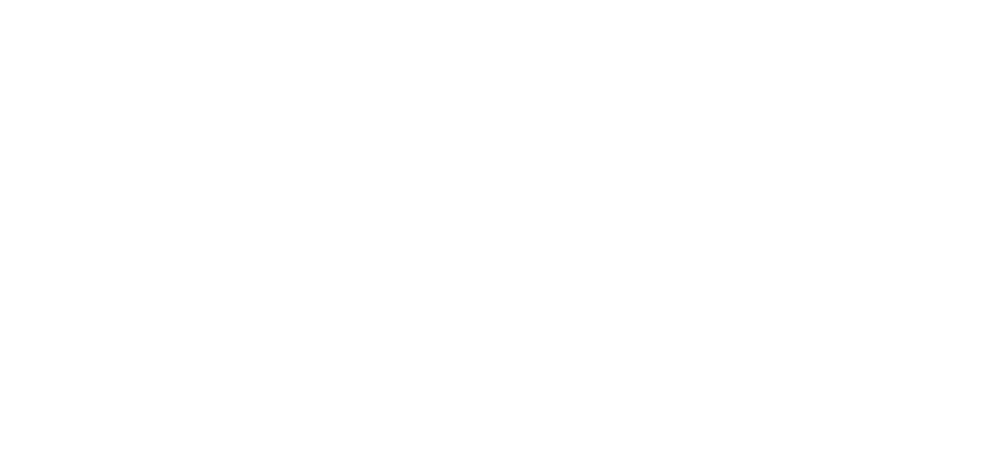
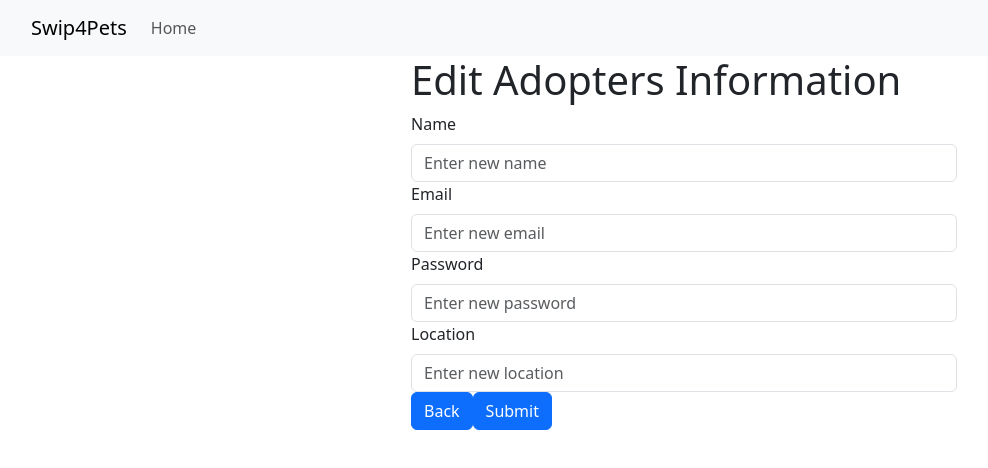
Before and after one commit to DresdenL/CS467-Animal-Adoption, a React (Create React App) app in the folder swipe4pets/: page /EditAdopter in a window 1280 px wide. Before the commit this address had no page. Shown: the top 468 px of the page, without its empty margins (51-1039 px from the left). Built offline with nearby package versions, Linux system fonts and the light colour scheme.

Commit message:
adopter front-end

```diff
--- a/swipe4pets/src/App.js
+++ b/swipe4pets/src/App.js
@@ -1,22 +1,22 @@
-import './App.css'
-import { useState } from 'react';
-import { BrowserRouter as Router, Routes, Route } from 'react-router-dom';
-import ShelterHome from './pages/shelter/ShelterHome';
-import DeleteAlert from './pages/shelter/DeleteAlert';
-import ManageShelterAccount from './pages/shelter/ManageShelterAccount';
-import ManageProfile from './pages/shelter/ManageProfile';
-import ViewProfile from './pages/shelter/ViewProfile';
-import AdopterHome from './pages/adopter/AdopterHome';
-import Home from './pages/Home';
-import CreateProfile from './pages/shelter/CreateProfile';
-import Login from './pages/Login';
-import SignupPt1 from './pages/signup/SignupPt1';
-import ShelterSignup from './pages/signup/ShelterSignup';
-import AdopterSignUp from './pages/signup/AdopterSignup';
+import "./App.css";
+import { useState } from "react";
+import { BrowserRouter as Router, Routes, Route } from "react-router-dom";
+import ShelterHome from "./pages/shelter/ShelterHome";
+import DeleteAlert from "./pages/shelter/DeleteAlert";
+import ManageShelterAccount from "./pages/shelter/ManageShelterAccount";
+import ManageProfile from "./pages/shelter/ManageProfile";
+import ViewProfile from "./pages/shelter/ViewProfile";
+import AdopterHome from "./pages/adopter/AdopterHome";
+import EditAdopter from "./pages/adopter/EditAdopter";
+import Home from "./pages/Home";
+import CreateProfile from "./pages/shelter/CreateProfile";
+import Login from "./pages/Login";
+import SignupPt1 from "./pages/signup/SignupPt1";
+import ShelterSignup from "./pages/signup/ShelterSignup";
+import AdopterSignUp from "./pages/signup/AdopterSignup";
 import SwipeProfiles from "./pages/adopter/SwipeProfiles.jsx";
 import BackendTest from "./Components/BackEndTest/BackendTest";
-import SignupComplete from './pages/signup/SignupComplete';
-
+import SignupComplete from "./pages/signup/SignupComplete";
 
 export default function App() {
   const [apiResponse, setApiResponse] = useState({});
@@ -25,23 +25,35 @@ export default function App() {
     <div>
       <Router>
         <Routes>
-          <Route exact path="/" element={<Home />} />
-          <Route exact path="ShelterHome" element={<ShelterHome />} />
-          <Route exact path="ManageShelterAccount" element={<ManageShelterAccount />} />
-          <Route exact path="DeleteAlert" element={<DeleteAlert />} />
-          <Route exact path="CreateProfile" element={<CreateProfile />} />
-          <Route exact path="ManageProfile" element={<ManageProfile />} />
-          <Route exact path="ViewProfile" element={<ViewProfile />} />
-          <Route exact path="AdopterHome" element={<AdopterHome />} />
-          <Route exact path="SignupComplete" element={<SignupComplete />} />
+          <Route exact path='/' element={<Home />} />
+          <Route exact path='ShelterHome' element={<ShelterHome />} />
+          <Route
+            exact
+            path='ManageShelterAccount'
+            element={<ManageShelterAccount />}
+          />
+          <Route exact path='DeleteAlert' element={<DeleteAlert />} />
+          <Route exact path='CreateProfile' element={<CreateProfile />} />
+          <Route exact path='ManageProfile' element={<ManageProfile />} />
+          <Route exact path='ViewProfile' element={<ViewProfile />} />
+          <Route exact path='AdopterHome' element={<AdopterHome />} />
+          <Route exact path='EditAdopter' element={<EditAdopter />} />
+          <Route exact path='SignupComplete' element={<SignupComplete />} />
           <Route exact path='SwipeProfiles' element={<SwipeProfiles />} />
-          <Route exact path="Login" element={<Login />} />
-          <Route exact path="Signup" element={<SignupPt1 />} />
-          <Route exact path="sheltersignup" element={<ShelterSignup />} />
-          <Route exact path="adoptersignup" element={<AdopterSignUp />} />
-          <Route exact path="backendtest" element={<BackendTest
-            apiResponse={apiResponse}
-            setApiResponse={setApiResponse} />} />
+          <Route exact path='Login' element={<Login />} />
+          <Route exact path='Signup' element={<SignupPt1 />} />
+          <Route exact path='sheltersignup' element={<ShelterSignup />} />
+          <Route exact path='adoptersignup' element={<AdopterSignUp />} />
+          <Route
+            exact
+            path='backendtest'
+            element={
+              <BackendTest
+                apiResponse={apiResponse}
+                setApiResponse={setApiResponse}
+              />
+            }
+          />
         </Routes>
       </Router>
     </div>
--- a/swipe4pets/src/Components/Adopter/Profile.jsx
+++ b/swipe4pets/src/Components/Adopter/Profile.jsx
@@ -1,5 +1,7 @@
 import React from 'react';
 import profile_pic from './temp/profile_pic.png';
+import { Link } from 'react-router-dom';
+import Button from "react-bootstrap/Button";
 
 function Profile() {
   // Implement the user portfolio component here
@@ -11,6 +13,7 @@ function Profile() {
         <div><strong>Name: Jane Doe</strong></div>
         <div><strong>Email: janedoe@gmail.com</strong></div>
         <div><strong>Location: Los Angeles, CA</strong></div>
+        <Link to="/EditAdopter"><Button>Edit</Button></Link>
       </div>
     </div>
   );
--- /dev/null
+++ b/swipe4pets/src/pages/adopter/EditAdopter.jsx
@@ -0,0 +1,45 @@
+import React from 'react';
+import Container from 'react-bootstrap/Container';
+import NavBar from '../../Components/NavBar.jsx';
+import Button from 'react-bootstrap/Button';
+import Form from 'react-bootstrap/Form';
+import { Link } from 'react-router-dom';
+import Row from 'react-bootstrap/Row';
+import Col from 'react-bootstrap/Col';
+
+
+function AdopterHome() {
+  return (
+    <div>
+      <NavBar />
+      <Container>
+        <Row>
+          <Col md={{ span: 6, offset: 4 }}>
+            <h1>Edit Adopters Information</h1>
+            <Form>
+                <Form.Label>Name</Form.Label>
+                <Form.Control type='name' placeholder='Enter new name' />
+                <Form.Label>Email</Form.Label>
+                <Form.Control type='email' placeholder='Enter new email' />
+                <Form.Label>Password</Form.Label>
+                <Form.Control type='password' placeholder='Enter new password' />
+                <Form.Label>Location</Form.Label>
+                <Form.Control type='location' placeholder='Enter new location' />
+              <Link to={'/AdopterHome'}>
+              <Link to="/AdopterHome"><Button>Back</Button></Link>
+              <Button variant='primary' type='submit'>
+                Submit
+              </Button>
+              </Link>
+            </Form>
+          </Col>
+        </Row>
+
+    </Container>
+    </div>
+
+
+  );
+}
+
+export default AdopterHome;
```
Also changed, not shown: 1 other file (tests, documents, lock files or other folders).
